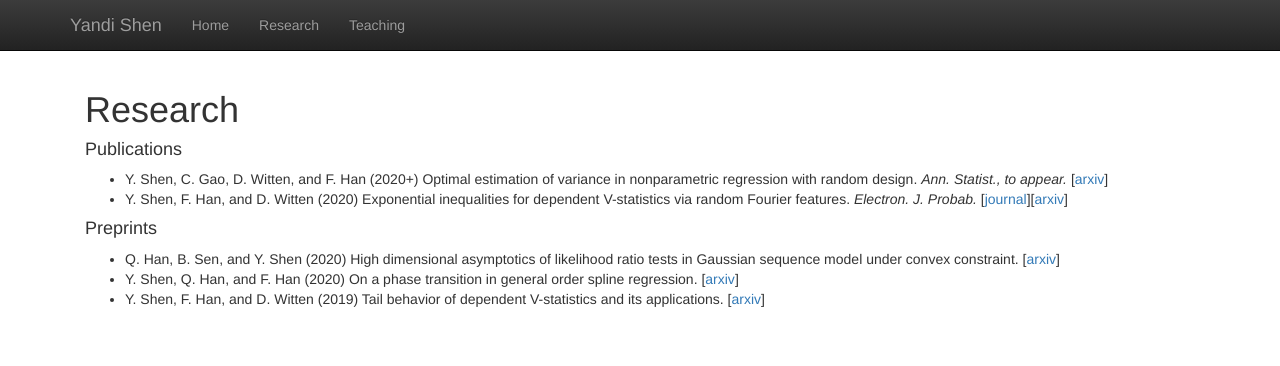
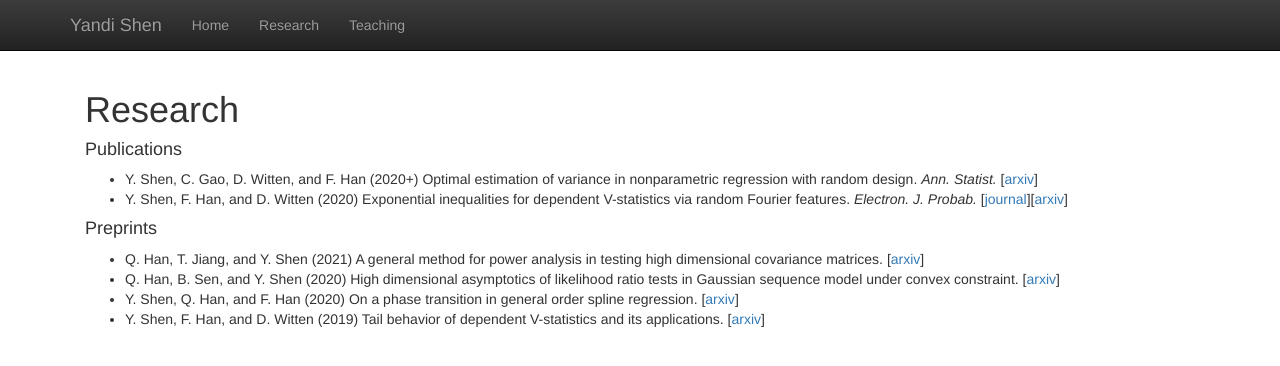
Before and after one commit to SayidShen/SayidShen.github.io, a Jekyll site: the page built from research.html, in a window 1280 px wide. Shown: the top 366 px of the page. Built offline with Jekyll 4.4.1, drawn with Linux system fonts in a browser that asks for light colours; nearby versions of some CDN libraries; library files that are not in the unit come from our copies.

Commit message:
update the main page and research page 2021/01/31

```diff
--- a/index.html
+++ b/index.html
@@ -17,7 +17,7 @@ title:  'Yandi Shen'
     <a href = "https://sites.stat.washington.edu/people/fanghan/">Fang Han</a> and <a href = "https://faculty.washington.edu/dwitten/">Daniela Witten</a>. I am broadly interested in nonparametric and semiparametric statistics, high dimensional inference, and applied probability.
 <br/>
 <br/>
-Before coming to UW, I obtained my BSc in Mathematics and Applied Mathematics from Zhejiang University, China.
+Before coming to UW, I obtained my BSc in Mathematics from Zhejiang University, China.
   </p>
 </div>
 </div>
--- a/research.html
+++ b/research.html
@@ -11,7 +11,7 @@ title:  'Research'
 
   <ul>
     <li>Y. Shen, C. Gao, D. Witten, and F. Han (2020+) Optimal estimation of variance in nonparametric regression with random design.
-        <i> Ann. Statist., to appear.</i> [<a href = "https://arxiv.org/abs/1902.10822">arxiv</a>]
+        <i> Ann. Statist.</i> [<a href = "https://arxiv.org/abs/1902.10822">arxiv</a>]
     </li>
     <li>Y. Shen, F. Han, and D. Witten (2020) Exponential inequalities for dependent V-statistics via random Fourier features.
         <i> Electron. J. Probab.</i> [<a href = "https://projecteuclid.org/euclid.ejp/1580267007">journal</a>][<a href = "https://arxiv.org/abs/2001.01297">arxiv</a>]
@@ -23,6 +23,8 @@ title:  'Research'
 <p class="content" style="padding:0px;margin:0px 20px 0px;">
 
   <ul>
+    <li>Q. Han, T. Jiang, and Y. Shen (2021) A general method for power analysis in testing high dimensional covariance matrices. [<a href = "https://arxiv.org/abs/2101.11086">arxiv</a>]
+    </li>
     <li>Q. Han, B. Sen, and Y. Shen (2020) High dimensional asymptotics of likelihood ratio tests in Gaussian sequence model under convex constraint. [<a href = "https://arxiv.org/abs/2010.03145">arxiv</a>]
     </li>
     <li>Y. Shen, Q. Han, and F. Han (2020) On a phase transition in general order spline regression. [<a href = "https://arxiv.org/abs/2004.10922">arxiv</a>]
```
